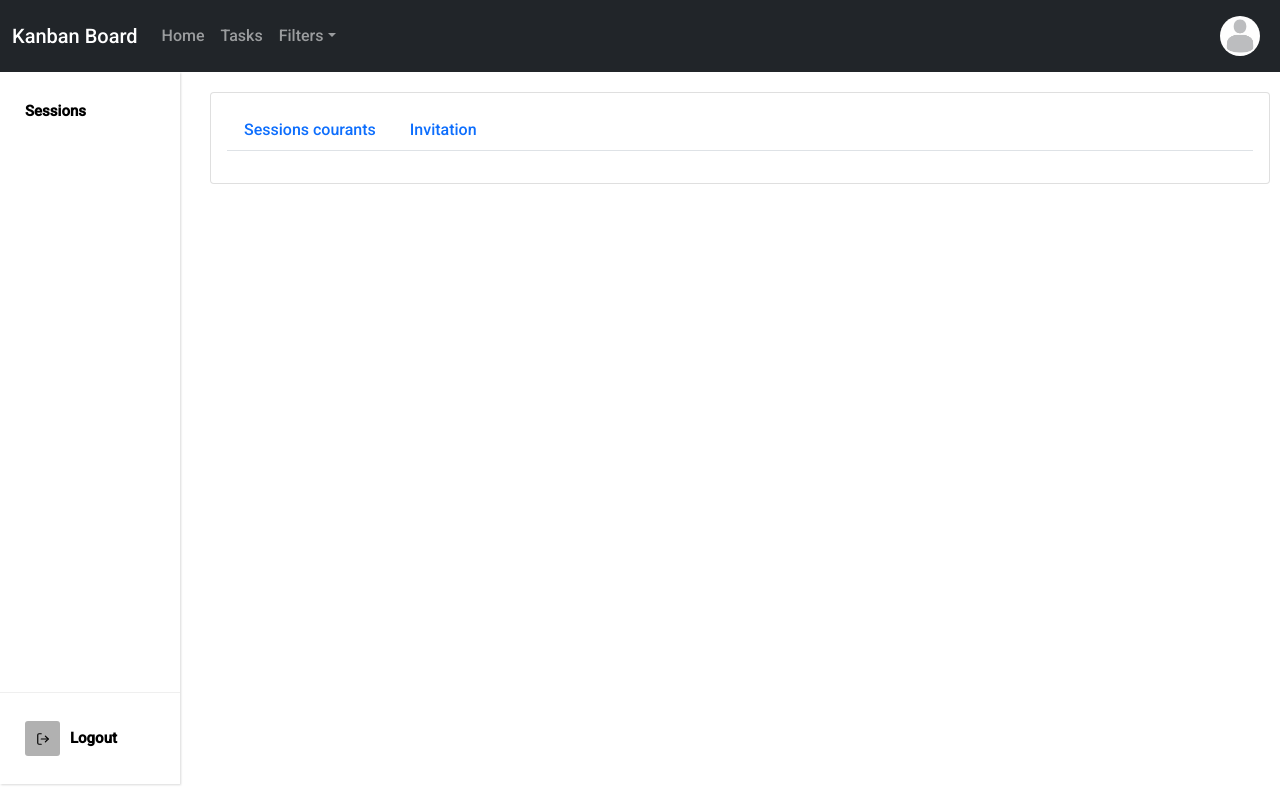
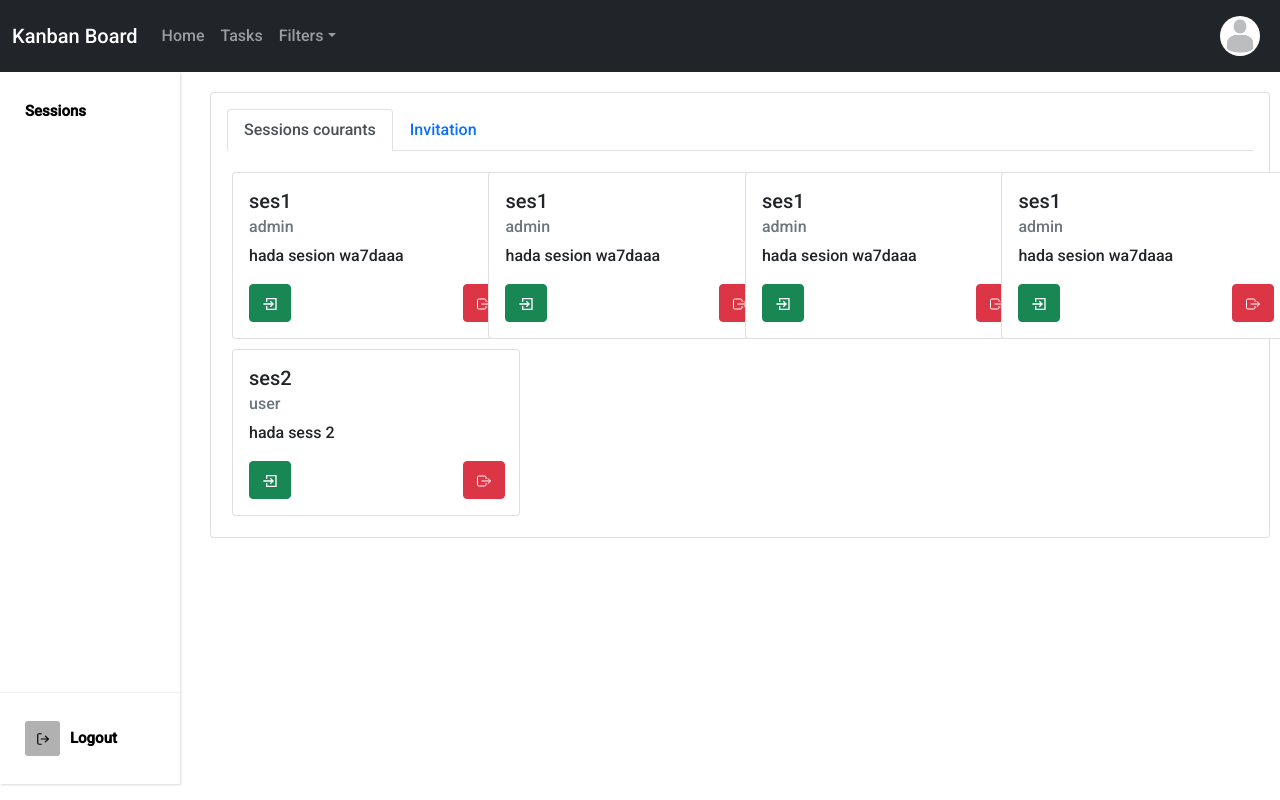
Before and after one commit to achrafhardizi/Kanban-Project, a React (Create React App) app: page / in a window 1280 px wide. Built offline with nearby package versions, Linux system fonts and the light colour scheme.

Commit message:
sessions added

```diff
--- a/src/Components/Sessions/Sessions.jsx
+++ b/src/Components/Sessions/Sessions.jsx
@@ -50,7 +50,7 @@
     return (
         <Card style={{padding: 0}}>
             <Card.Body >
-                <Tabs defaultActiveKey="home" id="uncontrolled-tab-example" className="mb-3">
+                <Tabs defaultActiveKey="sessions" id="uncontrolled-tab-example" className="mb-3">
                     <Tab eventKey="sessions" title="Sessions courants">
                         <Row xs={4} style={{width: "99.999%"}} gutter={40}>
                             {sessions.map(ses => {
```
